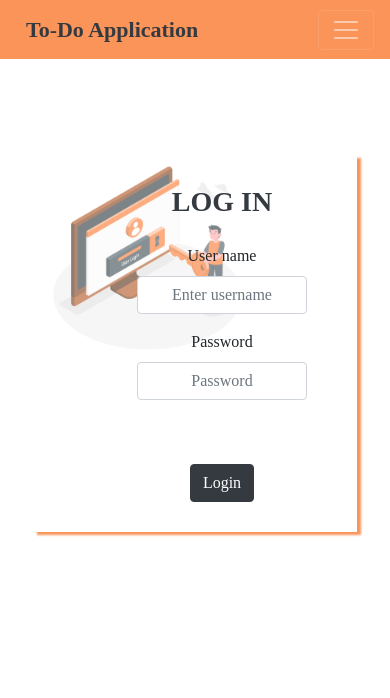
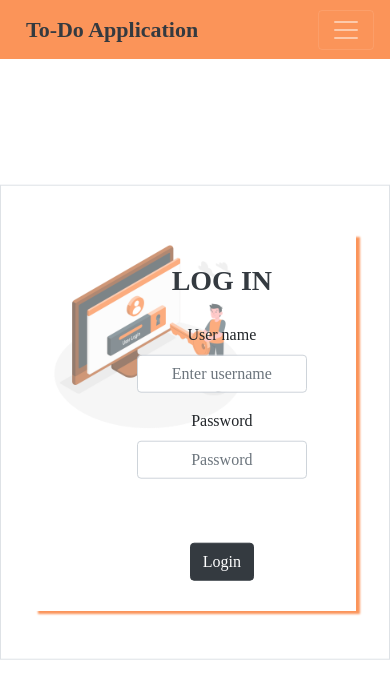
Before and after one commit to nikky301197/TodoAppFrontEndCode, a React (Create React App) app: page /login in a window 390 px wide. Shown: the top 698 px of the page. Built offline with nearby package versions, Linux system fonts and the light colour scheme.

Commit message:
login page changes

```diff
--- a/src/Components/LoginComonent.jsx
+++ b/src/Components/LoginComonent.jsx
@@ -44,7 +44,7 @@
   };
 
   return (
-    <div className="loginSec container p-5  mt-lg-1 mt-md-5 mt-5">
+    <div className="loginSec container p-5 border ">
       <div className="row  " style={{ boxShadow:"#FB945A 4px 3px 2px"
         }}>
      <div className="col-md-6 col-2 ">
--- a/src/Components/TodoApp.css
+++ b/src/Components/TodoApp.css
@@ -139,6 +139,15 @@
 }
 
 @media screen and (max-width: 480px) {
+
+  .loginSec
+  {
+    position: absolute;
+  top: 50%;
+  left: 50%;
+  transform: translate(-50%, -50%);
+
+  }
   .todofrontImage {
     margin-top: 50px !important;
     width: 400px !important;
```
